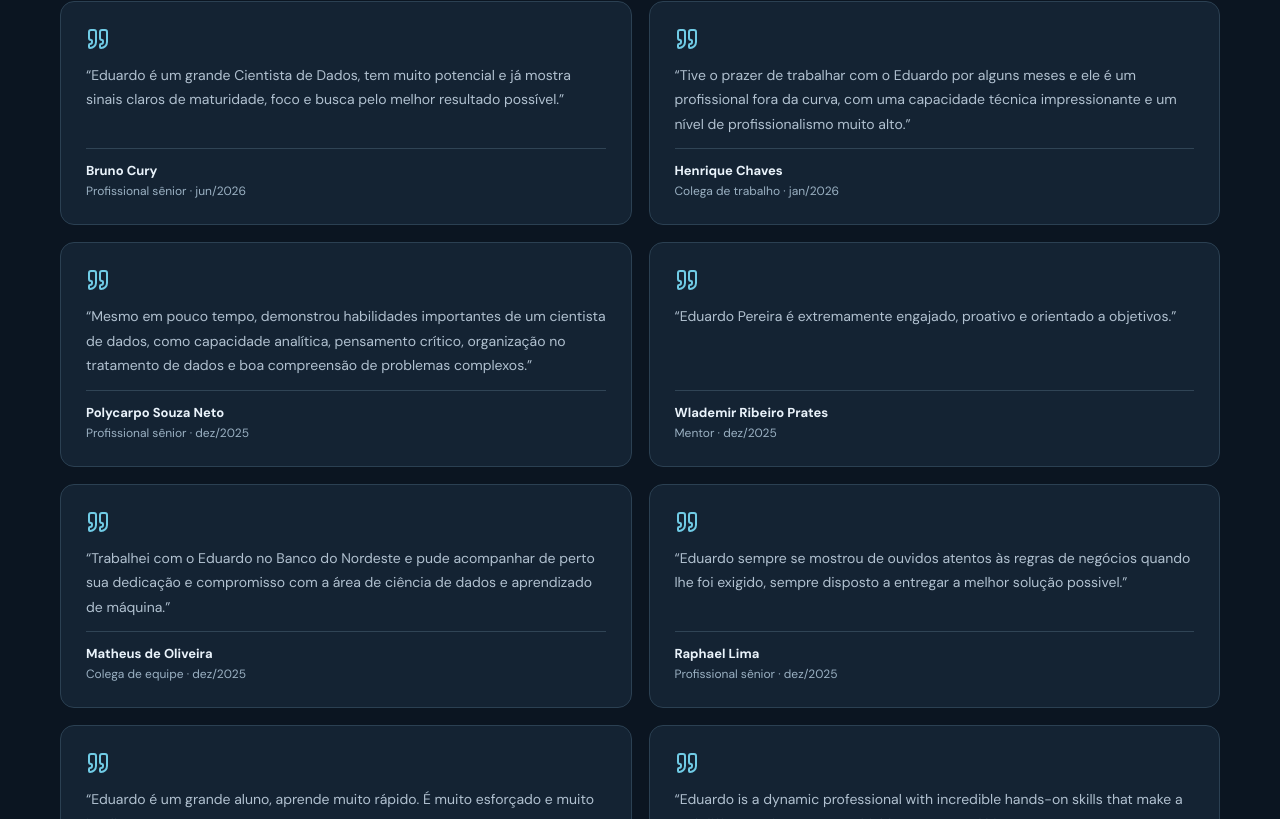
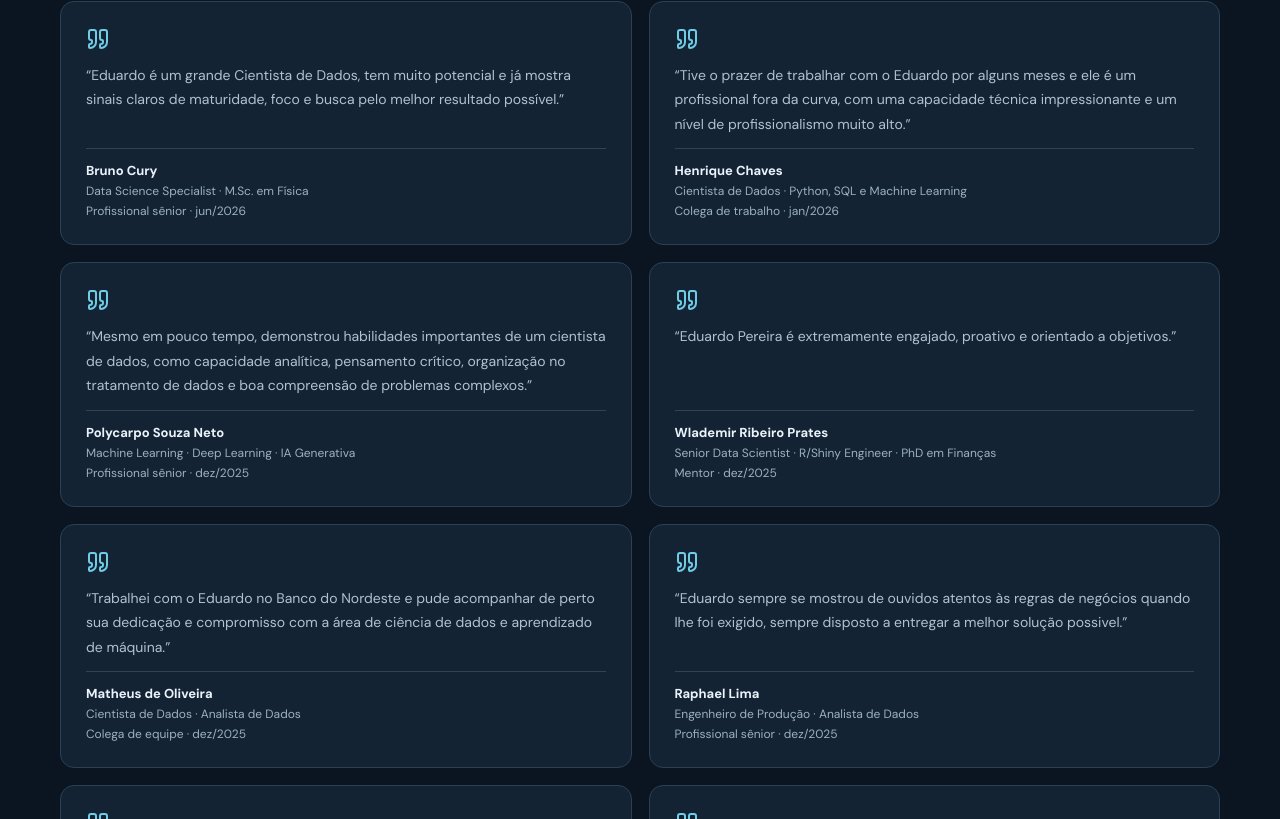
Before and after one commit to EdPLima/repositorio, a React (Vite) app: page / in a window 1280 px wide. Shown: the part 5301-6120 px from the top of the page. Built offline with nearby package versions, Linux system fonts and the light colour scheme.

Commit message:
Show recommender titles below names

```diff
--- a/src/main.tsx
+++ b/src/main.tsx
@@ -22,7 +22,7 @@ function App(){
  <section className="section section-cream" id="experience"><div className="shell"><div className="section-kicker">02 / EXPERIENCE</div><h2>{t.experience}<span className="accent">.</span></h2><p className="section-sub">{t.experienceSub}</p><div className="timeline">{experiences.map(e=><div className={'experience-card'+(e.id==='mdias'?' experience-card-mdias':'')} key={e.id}><div className="company-icon">{e.logo?<img src={asset(e.logo)} alt={`Logo ${e.company}`} loading="lazy" onError={(ev)=>{ev.currentTarget.style.display="none"}}/>:<BriefcaseBusiness/>}</div><div><div className="experience-top"><h3>{e.company}</h3><span>{tr(e.period)}</span></div><strong className="job-role">{tr(e.role)}</strong>{e.workload&&<div className="workload-tag">{tr(e.workload)}</div>}<p>{tr(e.description)}</p>{e.clientsImage&&<div className="client-brands"><span>{lang==='pt'?'Clientes atendidos na SoftDesign':'Clients served at SoftDesign'}</span><div className="client-logos"><div className="client-logo"><img src={asset("/green.png")} alt="Green Benefícios" loading="lazy"/></div><div className="client-logo"><img src={asset("/cnp.png")} alt="CNP Seguros" loading="lazy"/></div><div className="client-logo"><img src={asset("/sicredi.png")} alt="Sicredi" loading="lazy"/></div></div></div>}</div></div>)}</div></div></section>
  <section className="section section-light" id="projects"><div className="shell"><div className="section-kicker">03 / WORK</div><h2>{t.featured}<span className="accent">.</span></h2><p className="section-sub">{t.featuredSub}</p><div className="projects-grid">{projects.map(projectCard)}</div></div></section>
  <section className="section section-cream" id="certifications"><div className="shell"><div className="section-kicker">04 / CREDENTIALS</div><h2>{t.certs}<span className="accent">.</span></h2><p className="section-sub">{t.certsSub}</p><div className="cert-carousel-controls"><button type="button" onClick={()=>moveCerts(-1)} aria-label={lang==='pt'?'Certificados anteriores':'Previous certificates'}><ChevronLeft size={22}/></button><button type="button" onClick={()=>moveCerts(1)} aria-label={lang==='pt'?'Próximos certificados':'Next certificates'}><ChevronRight size={22}/></button></div><div className="cert-grid cert-track" ref={certTrack}>{certifications.map(c=><article className="cert-card" key={c.name}><div className="cert-media">{c.image?<a href={asset(c.image)} target="_blank" rel="noreferrer" title={c.name}><img src={asset(c.image)} alt={`Certificado ${c.name}`} loading="lazy"/></a>:<div className="cert-icon" aria-label={t.imagePending}><Award size={40}/></div>}</div><div className="cert-info"><h3>{c.name}</h3><p>{c.issuer} · {tr(c.date)}</p><div className="workload-tag">{c.kind==='certification'?(lang==='pt'?'Certificação profissional':'Professional certification'):(lang==='pt'?'Certificado de formação':'Course certificate')}</div>{c.id&&<p>ID: {c.id}</p>}{c.credentialUrl?<a href={c.credentialUrl} target="_blank" rel="noreferrer">{t.verify}<ExternalLink size={14}/></a>:<span className="pending">{t.pending}</span>}</div></article>)}</div></div></section>
- <section className="section section-light" id="recommendations"><div className="shell"><div className="section-kicker">05 / RECOMMENDATIONS</div><h2>{t.recommendations}<span className="accent">.</span></h2><p className="section-sub">{t.recommendationsSub}</p><div className="recommendation-grid">{recommendations.map(r=><blockquote className="recommendation-card" key={r.name}><Quote size={24}/><p>“{r.quote}”</p><div className="recommendation-author"><strong>{r.name}</strong><span>{tr(r.relation)}</span></div></blockquote>)}</div><p className="original-note">{t.originalLanguage} · <a href={profile.linkedin} target="_blank" rel="noreferrer">LinkedIn <ExternalLink size={13}/></a></p></div></section>
+ <section className="section section-light" id="recommendations"><div className="shell"><div className="section-kicker">05 / RECOMMENDATIONS</div><h2>{t.recommendations}<span className="accent">.</span></h2><p className="section-sub">{t.recommendationsSub}</p><div className="recommendation-grid">{recommendations.map(r=><blockquote className="recommendation-card" key={r.name}><Quote size={24}/><p>“{r.quote}”</p><div className="recommendation-author"><strong>{r.name}</strong><span className="recommendation-role">{r.role}</span><span>{tr(r.relation)}</span></div></blockquote>)}</div><p className="original-note">{t.originalLanguage} · <a href={profile.linkedin} target="_blank" rel="noreferrer">LinkedIn <ExternalLink size={13}/></a></p></div></section>
  <section className="section section-cream" id="skills"><div className="shell"><div className="section-kicker">05 / TOOLKIT</div><h2>{t.stack}<span className="accent">.</span></h2><p className="section-sub">{t.stackSub}</p><div className="skills-grid">{skills.map(g=><div className="skill-card" key={g.name}><h3>{g.name}</h3><div className="tags">{g.items.map(s=><span key={s}>{s}</span>)}</div></div>)}</div></div></section>
  <section className="contact-section" id="contact"><div className="shell contact-inner"><div><div className="section-kicker">06 / CONTACT</div><h2>{t.contact}<span className="accent">.</span></h2><p>{t.contactSub}</p></div><div className="contact-links"><a href={profile.github} target="_blank" rel="noreferrer" className="btn btn-primary"><Github size={18}/>{t.github}<ArrowUpRight size={16}/></a>{profile.linkedin&&<a href={profile.linkedin} target="_blank" rel="noreferrer" className="btn btn-outline"><Linkedin size={18}/>{t.linkedin}</a>}{profile.email&&<a href={'mailto:'+profile.email} className="btn btn-outline"><Mail size={18}/>{t.email}</a>}</div></div></section></main><footer><div className="shell footer-inner"><span>© {new Date().getFullYear()} Eduardo Pereira</span><span>{t.footer}</span><a href="#home">↑ Top</a></div></footer></>;
 }
```
